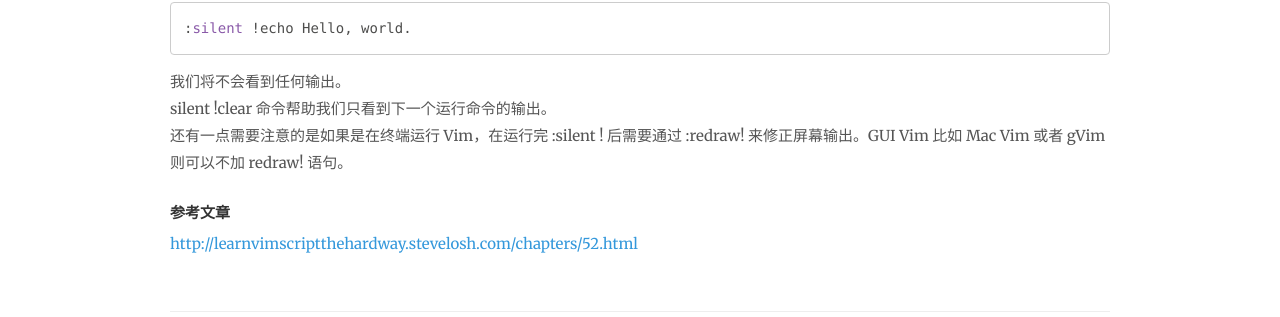
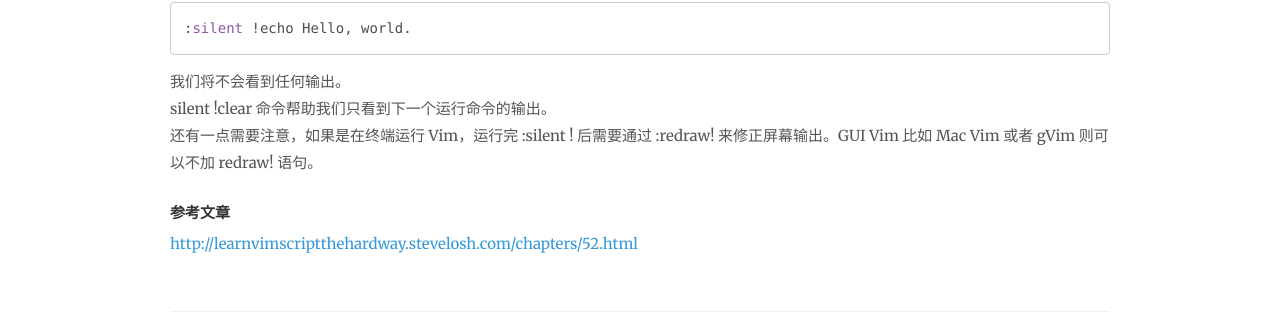
Before and after one commit to bittenApple/bittenApple.github.io, a Jekyll site: the page built from _posts/2015-06-08-vim-auto-check-php-syntax.md, in a window 1280 px wide. Shown: the part 1454-1771 px from the top of the page. Built offline with Jekyll 4.4.1, drawn with Linux system fonts in a browser that asks for light colours; nearby versions of some CDN libraries; Markdown is read by kramdown in place of the engine named in the settings; comment, search, counter and statistics services are not loaded.

Commit message:
Fix text

````diff
--- a/_posts/2015-06-08-vim-auto-check-php-syntax.md
+++ b/_posts/2015-06-08-vim-auto-check-php-syntax.md
@@ -58,6 +58,6 @@ autocmd BufWritePost *.php call CompilePHP()
 ```
 我们将不会看到任何输出。
 silent !clear 命令帮助我们只看到下一个运行命令的输出。
-还有一点需要注意的是如果是在终端运行 Vim，在运行完 :silent ! 后需要通过 :redraw! 来修正屏幕输出。GUI Vim 比如 Mac Vim 或者 gVim 则可以不加 redraw! 语句。
+还有一点需要注意，如果是在终端运行 Vim，运行完 :silent ! 后需要通过 :redraw! 来修正屏幕输出。GUI Vim 比如 Mac Vim 或者 gVim 则可以不加 redraw! 语句。
 ###参考文章
 [http://learnvimscriptthehardway.stevelosh.com/chapters/52.html](http://learnvimscriptthehardway.stevelosh.com/chapters/52.html)
````
